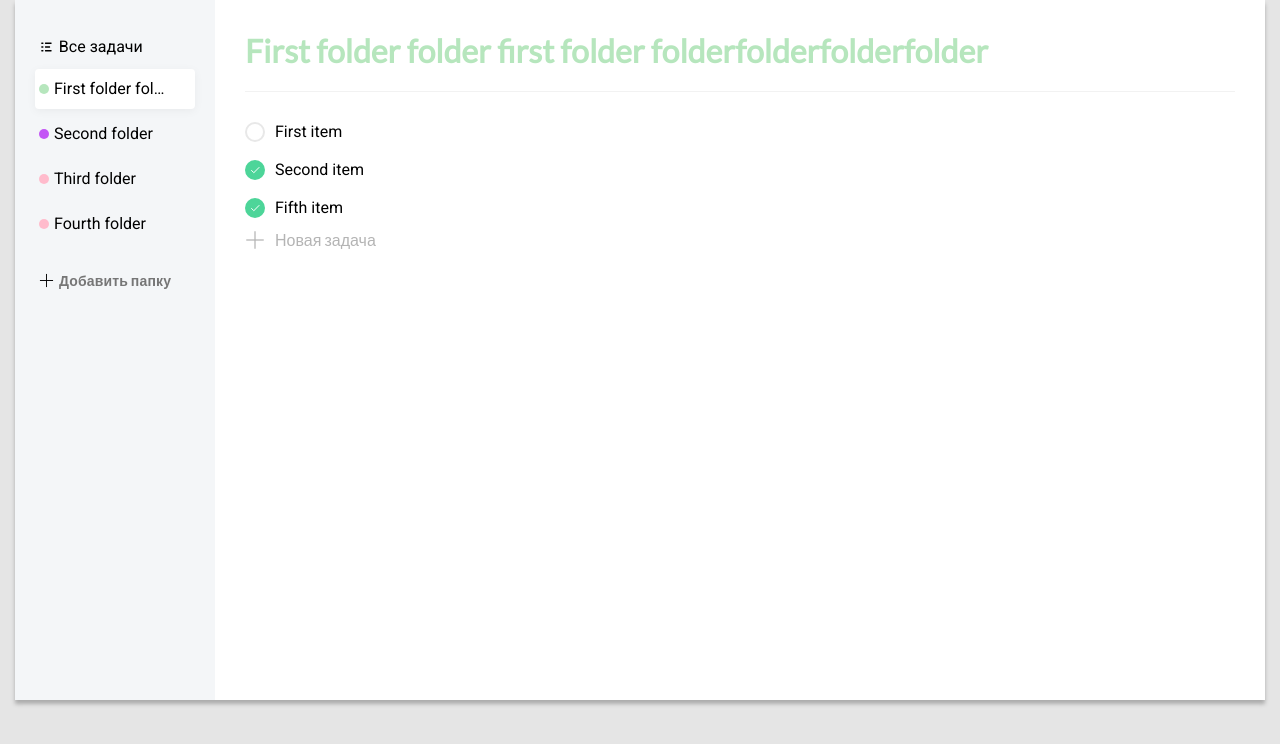
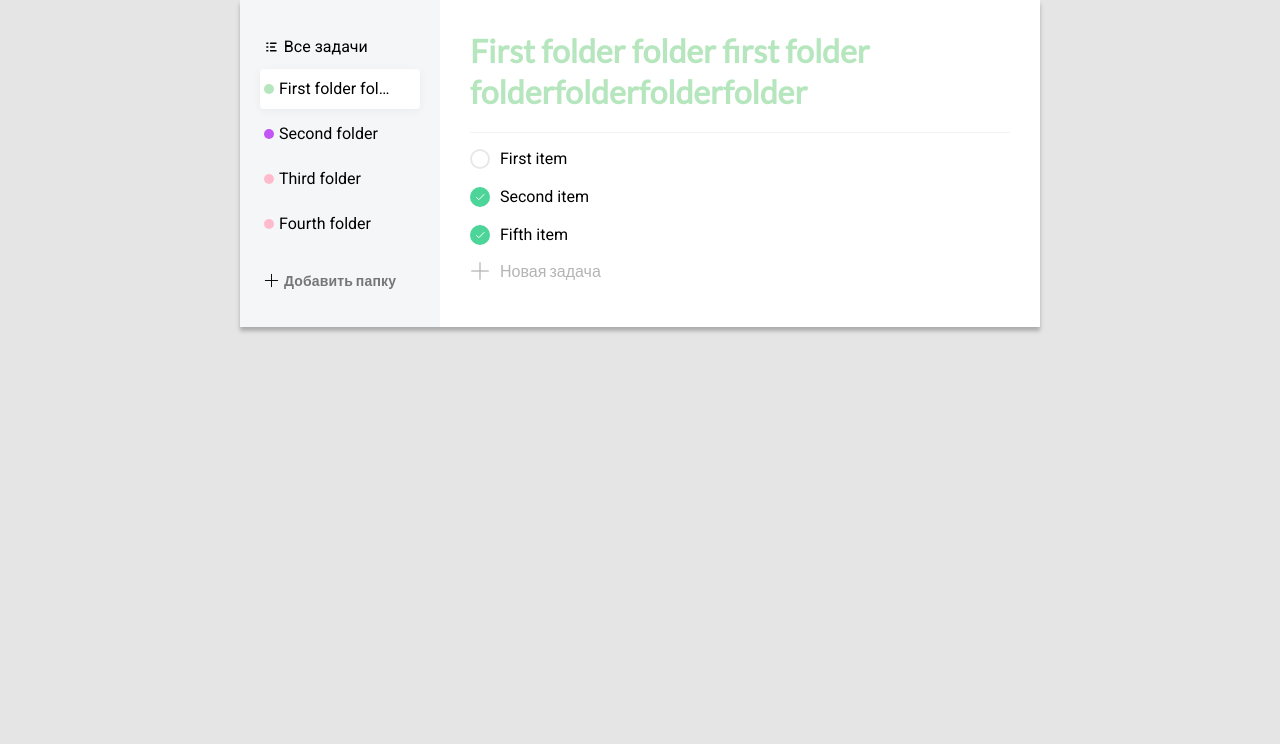
Before and after one commit to windwalk321/todo, a Vue app: page /folder/1 in a window 1280 px wide. Shown: the top 744 px of the page. Built offline with nearby package versions, Linux system fonts and the light colour scheme.

Commit message:
style fix

```diff
--- a/src/App.vue
+++ b/src/App.vue
@@ -1,5 +1,5 @@
 <template>
-  <div id="app">
+  <div id="app" class="app">
     <app-sidebar />
     <router-view />
   </div>
@@ -29,15 +29,14 @@ html {
 body {
   background: #E5E5E5;
 }
-#app {
+.app {
   font-family: 'Roboto', sans-serif;
   margin: 0 auto;
   background: #F4F6F8;
   box-shadow: 0px 4px 4px rgba(0, 0, 0, 0.25);
   display: flex;
-  height: calc(100vh - 100px);
-  width: calc(100vw - 30px);
-  overflow: auto;
+  height: 100%;
+  width: 800px;
 }
 .button {
   font-family: 'Lato', sans-serif;
--- a/src/components/AddFolder.vue
+++ b/src/components/AddFolder.vue
@@ -103,7 +103,7 @@ export default {
 }
 </script>
 
-<style lang="scss">
+<style lang="scss" scoped>
 .add-folder {
   .initial-button {
     font-size: 14px;
--- a/src/components/AddTodo.vue
+++ b/src/components/AddTodo.vue
@@ -76,7 +76,7 @@ export default {
 
 <style lang="scss" scoped>
 .add-todo {
-  margin-top: 10px;
+  margin-top: 14px;
   .initial-button {
     padding: 0;
     color: #B4B4B4;
--- a/src/components/AppSidebar.vue
+++ b/src/components/AppSidebar.vue
@@ -67,7 +67,7 @@ export default {
 }
 </script>
 
-<style lang="scss">
+<style lang="scss" scoped>
 .sidebar {
   position: relative;
   width: 200px;
--- a/src/components/FolderItem.vue
+++ b/src/components/FolderItem.vue
@@ -32,7 +32,7 @@ export default {
 }
 </script>
 
-<style lang="scss">
+<style lang="scss" scoped>
 .folder {
   display: flex;
   flex-direction: column;
@@ -42,12 +42,11 @@ export default {
     padding: 30px;
   }
   &__title {
-    display: flex;
-    align-items: center;
-    padding-bottom: 20px;
+    font-size: 32px;
+    padding: 0 0 20px 0;
     border-bottom: 1px solid #f2f2f2;
     h4 {
-      font-size: 32px;
+      line-height: 41px;
       font-weight: bold;
       width: 100%;
       font-family: 'Lato', sans-serif;
--- a/src/components/TodoItem.vue
+++ b/src/components/TodoItem.vue
@@ -121,10 +121,9 @@ export default {
 }
 </script>
 
-<style lang="scss">
+<style lang="scss" scoped>
 .todo {
-  margin-top: 14px;
-  height: 24px;
+  margin: 14px 0 0 0;
   display: flex;
   align-items: center;
   &:hover {
@@ -136,7 +135,8 @@ export default {
     width: 100%;
     font-family: 'Roboto', sans-serif;
     font-size: 16px;
-    line-height: 20px;
+    padding: 0;
+    line-height: 24px;
     border: 0;
     outline: 0;
     padding-left: 30px;
@@ -155,7 +155,6 @@ export default {
     input:checked + label {
       background-color: #4dd599;
       border-color: #4dd599;
-
       svg {
         opacity: 1;
         path {
@@ -194,6 +193,7 @@ export default {
   &__title {
     width: 100%;
     word-break: break-all;
+    line-height: 24px;
   }
   &__actions {
     display: flex;
--- a/src/views/Folder.vue
+++ b/src/views/Folder.vue
@@ -103,9 +103,12 @@ export default {
 
 <style lang="scss" scoped>
 .folder {
+  padding: 30px;
+  background: #ffffff;
   width: 100%;
   &__title {
     display: flex;
+    justify-content: space-between;
     align-items: center;
     padding: 0 0 20px 0;
     border-bottom: 1px solid #f2f2f2;
@@ -115,6 +118,9 @@ export default {
       }
     }
     h4 {
+      font-size: 32px;
+      font-family: 'Lato', sans-serif;
+      font-weight: bold;
       line-height: 41px;
     }
     input {
@@ -149,7 +155,8 @@ export default {
     }
   }
   &__todos {
-    margin-top: 14px;
+    display: flex;
+    flex-direction: column;
   }
 }
 </style>
```
Lines whose indentation alone changed are shown as unchanged.
